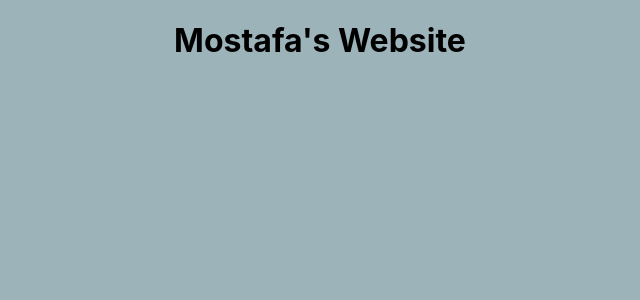
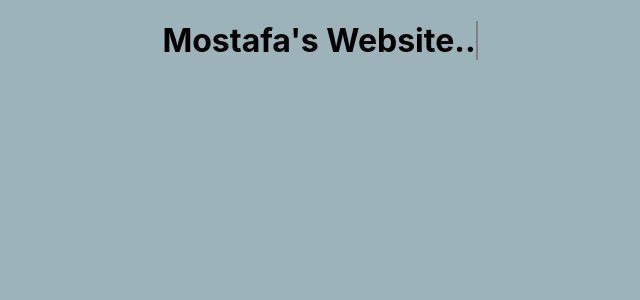
Before and after one commit to MostafaHamedd/MyWebsite, a React (Create React App) app: page / in a window 1280 px wide. Shown: the top 300 px of the page, without its empty margins (320-960 px from the left). Built offline with nearby package versions, Linux system fonts and the light colour scheme.

Commit message:
Simple animation added

```diff
--- a/src/App.css
+++ b/src/App.css
@@ -40,8 +40,31 @@ body {
   background-color: #9cb3b9;
 }
 .center {
+  width: fit-content;
+  margin: 0 auto;
   display: flex;
   justify-content: center;
   align-items: center;
   height: 15;
 }
+@keyframes typing {
+  from {
+    width: 0;
+  }
+  to {
+    width: 100%;
+  }
+}
+
+.typing-text {
+  display: inline-block;
+  display: flex;
+  justify-content: center;
+  align-items: center;
+  height: 15;
+  width: 100px;
+  animation: typing 2s steps(50, end) forwards;
+  white-space: nowrap;
+  overflow: hidden;
+  border-right: 2px solid gray;
+}
--- a/src/App.js
+++ b/src/App.js
@@ -4,7 +4,7 @@ import "./App.css";
 function App() {
   return (
     <div className="center">
-      <h1 className="center">Mostafa's Website</h1>
+      <h1 className="typing-text">Mostafa's Website..</h1>
     </div>
   );
 }
```
